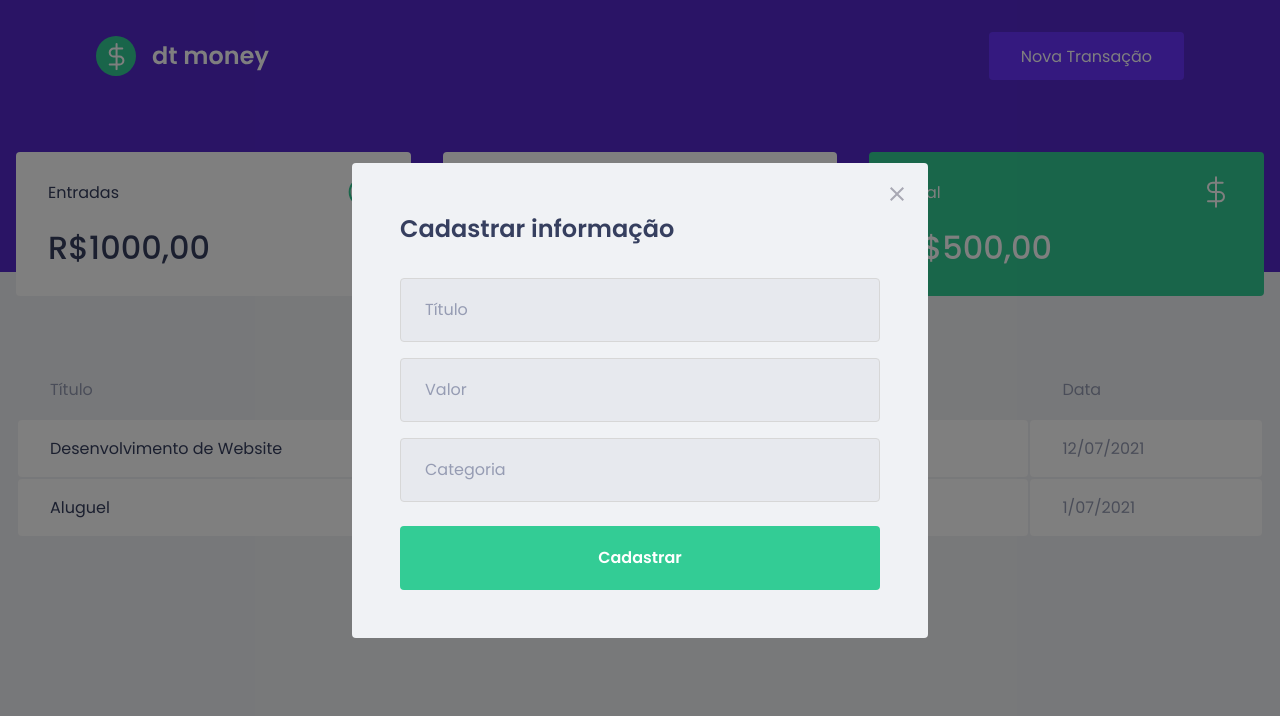
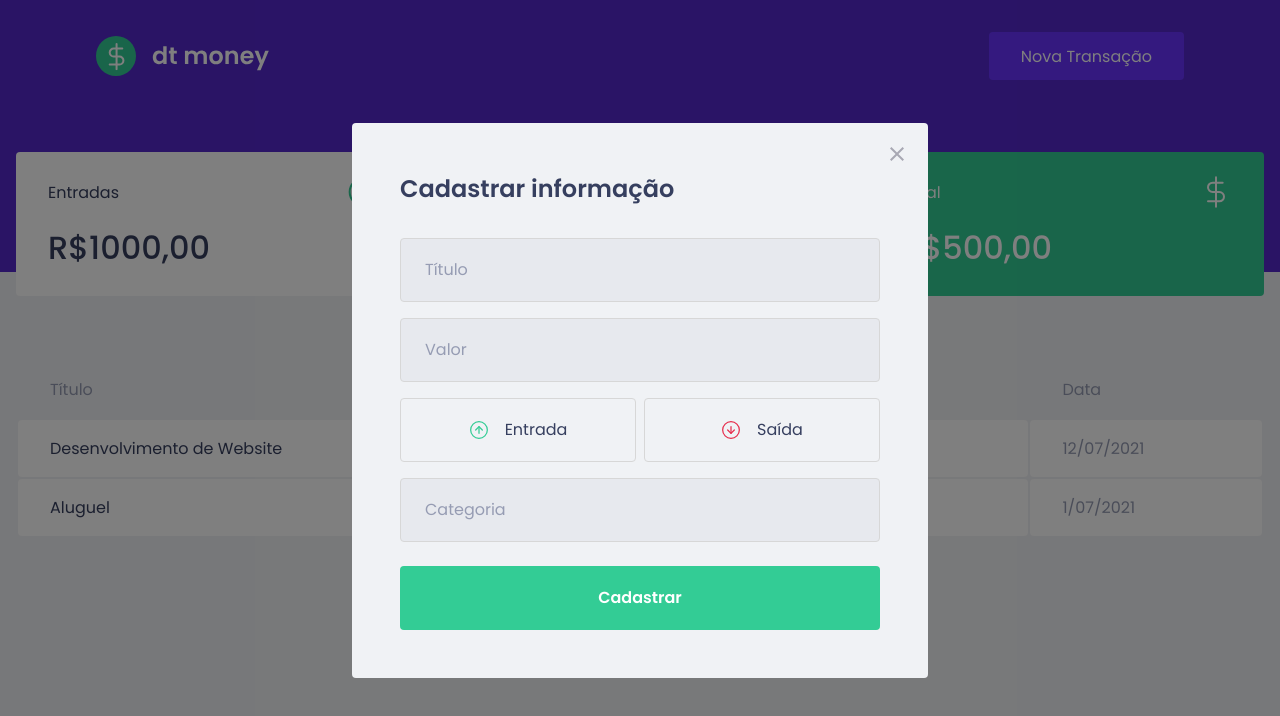
Before and after one commit to deverebor/Rocketseat-Ignite, a React (Create React App) app in the folder ReactJS/Módulo 2/dtmoney/: page / in a window 1280 px wide. Both pictures are taken after a click on the button "Nova Transação". Shown: the top 716 px of the page. Built offline with nearby package versions, Linux system fonts and the light colour scheme; no server answers; what miragejs would draw is missing.

Commit message:
15 - Criando botões de Tipo
Criando os botões de Entrada e Saída das transações;
Instalação e configuração do polished;
Criação do estilo dos botões de Entrada e Saída;

```diff
--- a/ReactJS/Módulo 2/dtmoney/package.json
+++ b/ReactJS/Módulo 2/dtmoney/package.json
@@ -5,6 +5,7 @@
   "dependencies": {
     "axios": "^0.21.1",
     "miragejs": "^0.1.41",
+    "polished": "^4.1.3",
     "react": "^17.0.2",
     "react-dom": "^17.0.2",
     "react-modal": "^3.14.3",
--- a/ReactJS/Módulo 2/dtmoney/src/components/NewTransactionModal/index.tsx
+++ b/ReactJS/Módulo 2/dtmoney/src/components/NewTransactionModal/index.tsx
@@ -1,8 +1,10 @@
 import Modal from "react-modal";
 
+import incomeIgm from '../../assets/income.svg'
+import outcomeImg from '../../assets/outcome.svg'
 import closeImg from "../../assets/close.svg";
 
-import { Container } from "./styles";
+import { Container, TransactionTypeContainer } from "./styles";
 
 interface NewTransactionModalProps {
   isOpen: boolean;
@@ -31,13 +33,39 @@
       <Container>
         <h2>Cadastrar informação</h2>
 
-        <input placeholder="Título" />
+        <input
+          placeholder="Título"
+        />
 
-        <input type="number" placeholder="Valor" />
+        <input
+          type="number"
+          placeholder="Valor"
+        />
 
-        <input placeholder="Categoria" />
+        <TransactionTypeContainer>
+          <button
+            type="button"
 
-        <button type="submit">Cadastrar</button>
+          >
+            <img src={incomeIgm} alt="Entrada" />
+            <span>Entrada</span>
+          </button>
+
+          <button
+            type="button"
+          >
+            <img src={outcomeImg} alt="Saída" />
+            <span>Saída</span>
+          </button>
+        </TransactionTypeContainer>
+
+        <input
+         placeholder="Categoria"
+        />
+
+        <button type="submit">
+          Cadastrar
+        </button>
       </Container>
     </Modal>
   );
--- a/ReactJS/Módulo 2/dtmoney/src/components/NewTransactionModal/styles.ts
+++ b/ReactJS/Módulo 2/dtmoney/src/components/NewTransactionModal/styles.ts
@@ -1,4 +1,5 @@
 import styled from "styled-components";
+import { darken } from 'polished'
 
 export const Container = styled.form`
   h2 {
@@ -47,3 +48,40 @@
     }
 }
 `
+
+export const TransactionTypeContainer = styled.div`
+  margin: 1rem 0;
+  display: grid;
+  grid-template-columns: repeat(2, 1fr);
+  gap: 0.5rem;
+
+  button {
+    height: 4rem;
+    border: 1px solid #d7d7d7;
+    border-radius: 0.25rem;
+
+    background: transparent;
+
+    display: flex;
+    align-items: center;
+    justify-content: center;
+
+    transition: border-color 0.2s;
+
+    &:hover {
+      border-color: ${darken(0.1, '#d7d7d7')};
+    }
+
+    img {
+      width: 20px;
+      height: 20px;
+    }
+
+    span {
+      display: inline-block;
+      margin-left: 1rem;
+      font-size: 1rem;
+      color: var(--text-title);
+    }
+  }
+`
```
Also changed, not shown: 2 other files (tests, documents, lock files or other folders).
